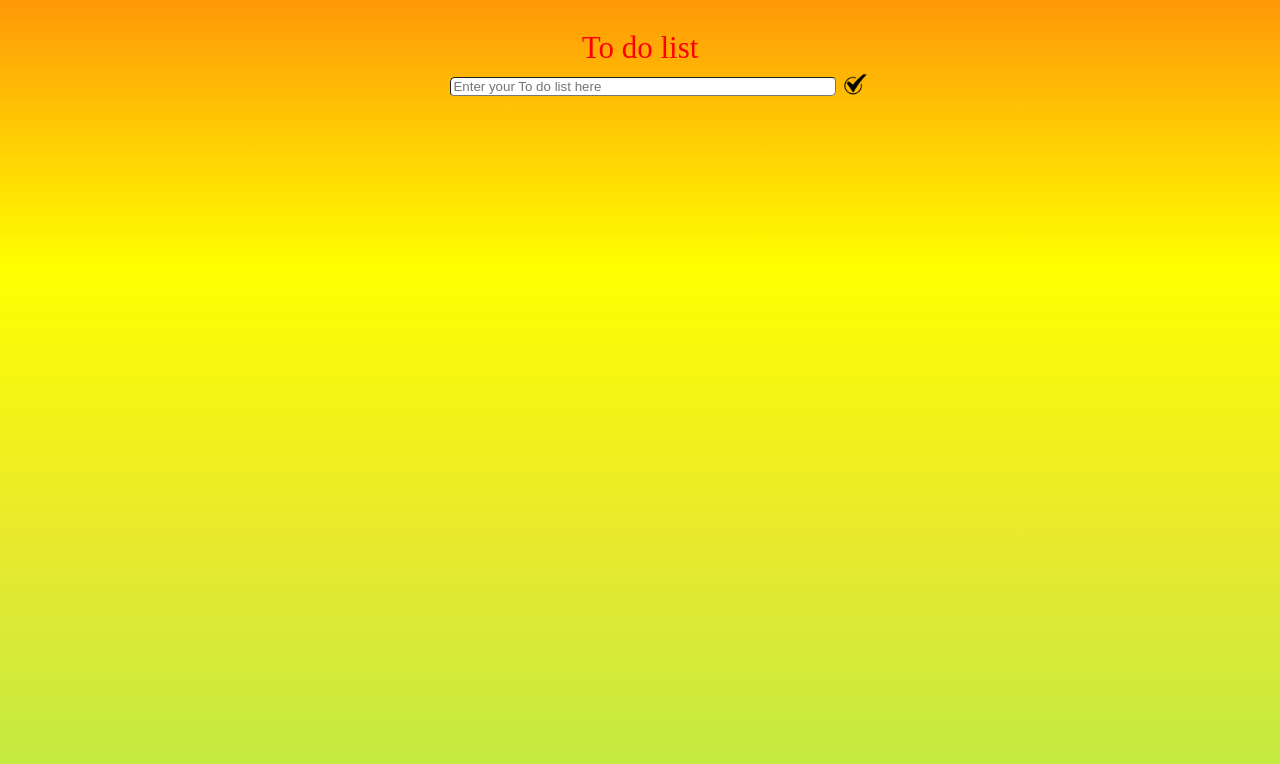
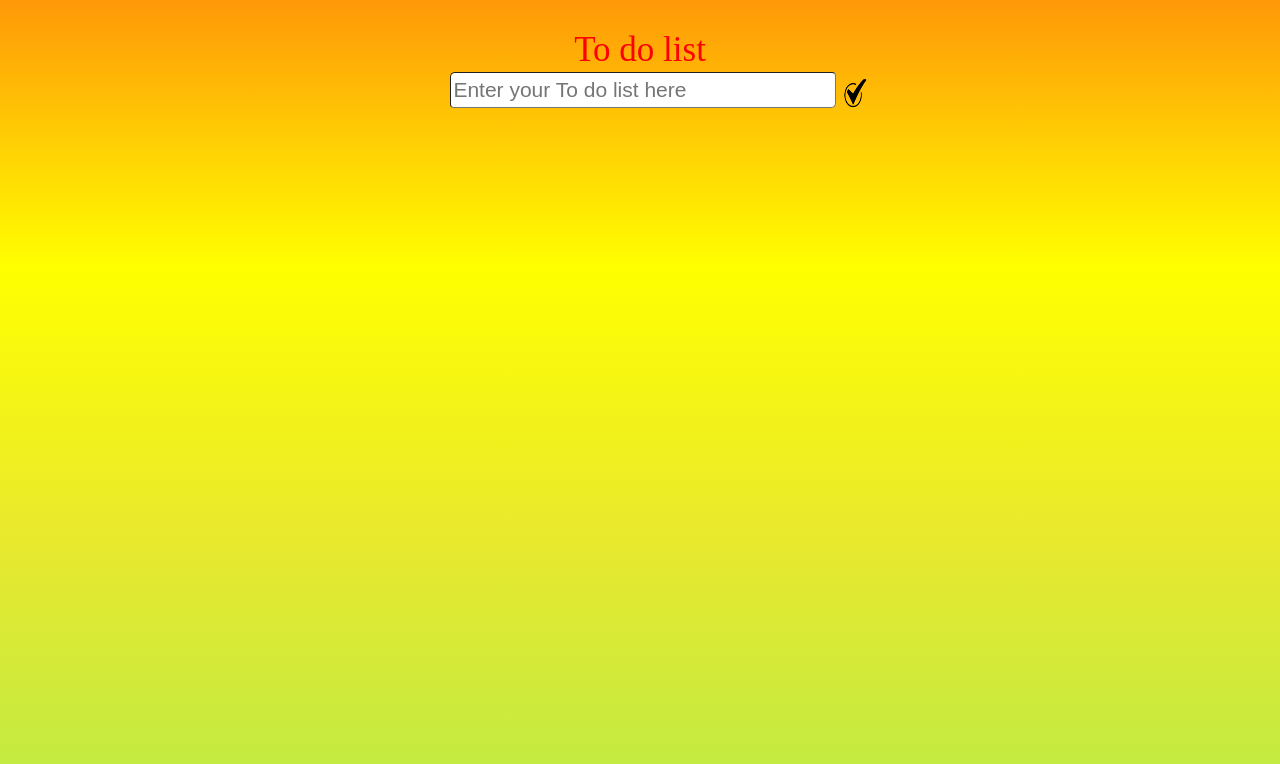
Before and after one commit to vivek5130/Todolist.github.io, a plain HTML site: page index.html in a window 1280 px wide. Drawn offline with Linux system fonts and the light colour scheme.

Commit message:
Update index.html

```diff
--- a/index.html
+++ b/index.html
@@ -5,7 +5,7 @@
         .head{
             margin-top:30px;
             text-align: center;
-            font-size:31px;
+            font-size:35px;
             color:red;
         }
         #inp{
@@ -18,6 +18,8 @@
             /* margin-right:auto; */
             width: 30%;
             /* margin-right:3px; */
+            height:32px;
+            font-size:21px;
         }
         #btn{
 
@@ -25,11 +27,15 @@
             /* border-radius: 50%; */
             /* display:flex; */
             background-color: transparent;
-            height: 30px;
+            height: 40px;
             border-width: 0px;
             margin-top:5px;
-           border-radius:50%;
+            border-radius:50%;
             outline: none;
+        }
+        #tick{
+            widht: 35px;
+            height: 35px;
         }
         #btn:hover{
             /* border-width: 2px; */
@@ -51,10 +57,10 @@
 
         }
         #cont{
-            margin-left:30%;
+            margin-left:35%;
         }
         #uli li{
-            font-size: 20px;
+            font-size: 23px;
             color: hwb(113 3% 53%);
             width: 100%;
         }
```
